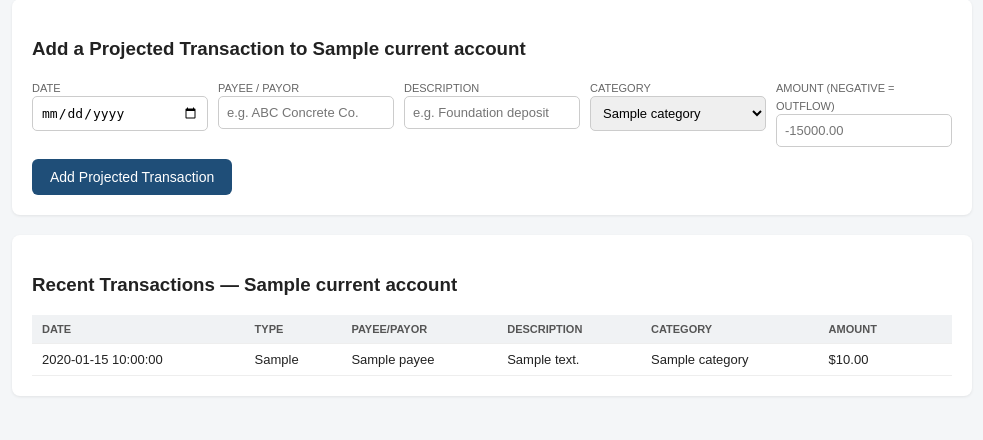
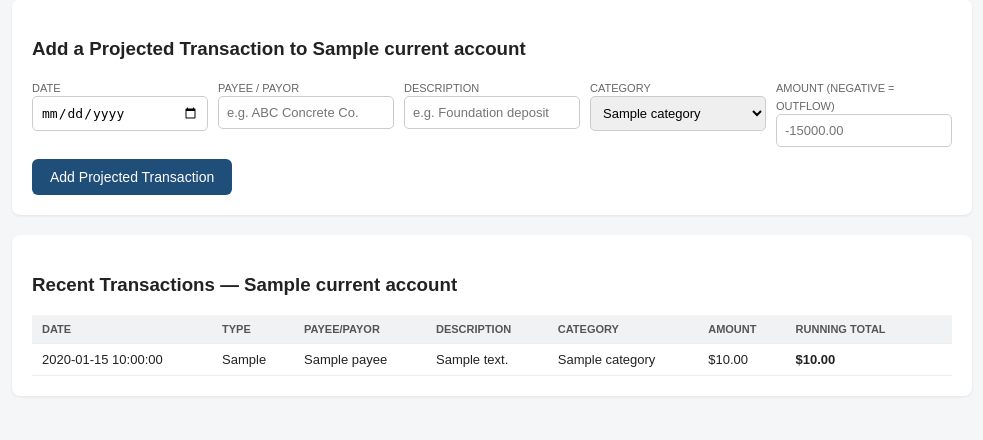
Before and after one commit to montgomerygunn-hub/walk-ons-cash, a Python web app: template nc_cash_app/templates/index.html in a window 1280 px wide. Shown: the part 592-1032 px from the top of the page, without its empty margins (148-1131 px from the left). Run offline with Jinja, Linux system fonts and the light colour scheme; the template is opened without the code that fills it: most values are stand-ins (such as "Sample title", 1, 10 or a date in 2020).

Commit message:
Add files via upload

```diff
--- a/nc_cash_app/templates/index.html
+++ b/nc_cash_app/templates/index.html
@@ -124,7 +124,7 @@
       <thead>
         <tr>
           <th>Date</th><th>Type</th><th>Payee/Payor</th><th>Description</th>
-          <th>Category</th><th>Amount</th><th></th>
+          <th>Category</th><th>Amount</th><th>Running Total</th><th></th>
         </tr>
       </thead>
       <tbody>
@@ -136,6 +136,7 @@
           <td>{{ r.description }}</td>
           <td>{{ r.category }}</td>
           <td class="{{ 'amt-neg' if r.amount < 0 else '' }}">${{ "%.2f"|format(r.amount) }}</td>
+          <td class="{{ 'amt-neg' if r.running_total < 0 else '' }}"><strong>${{ "%.2f"|format(r.running_total) }}</strong></td>
           <td>
             {% if r.txn_type == 'Projected' %}
             <form class="inline" action="/delete/{{ r.id }}" method="post" onsubmit="return confirm('Remove this projected transaction?');">
```
